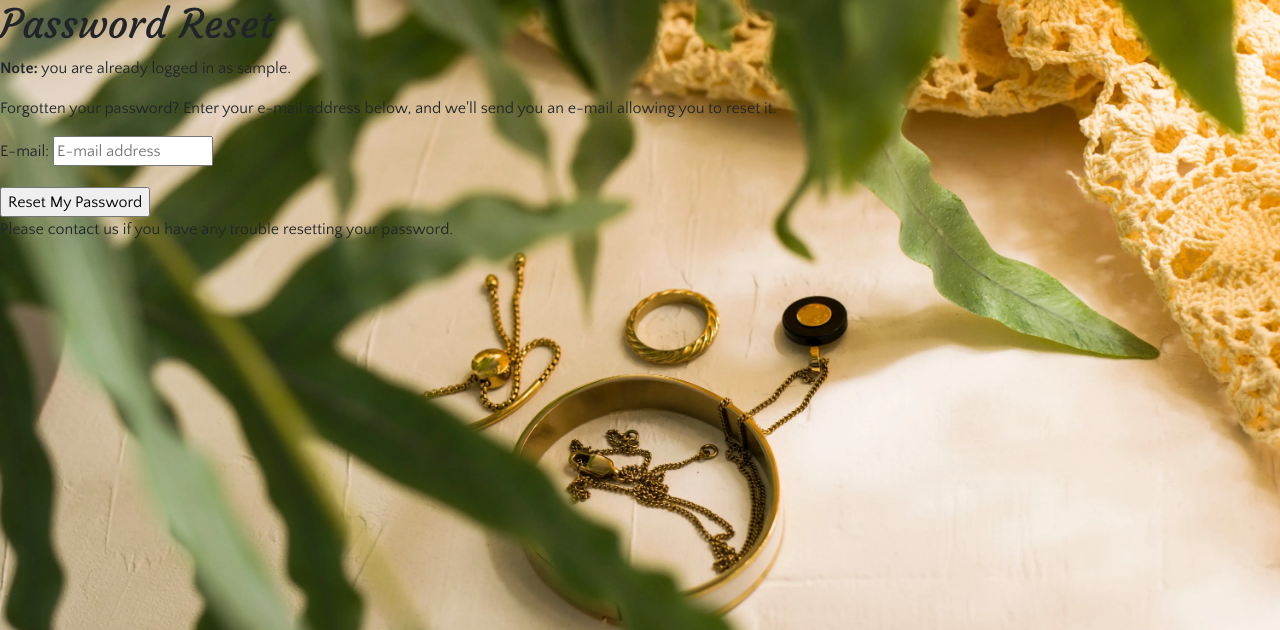
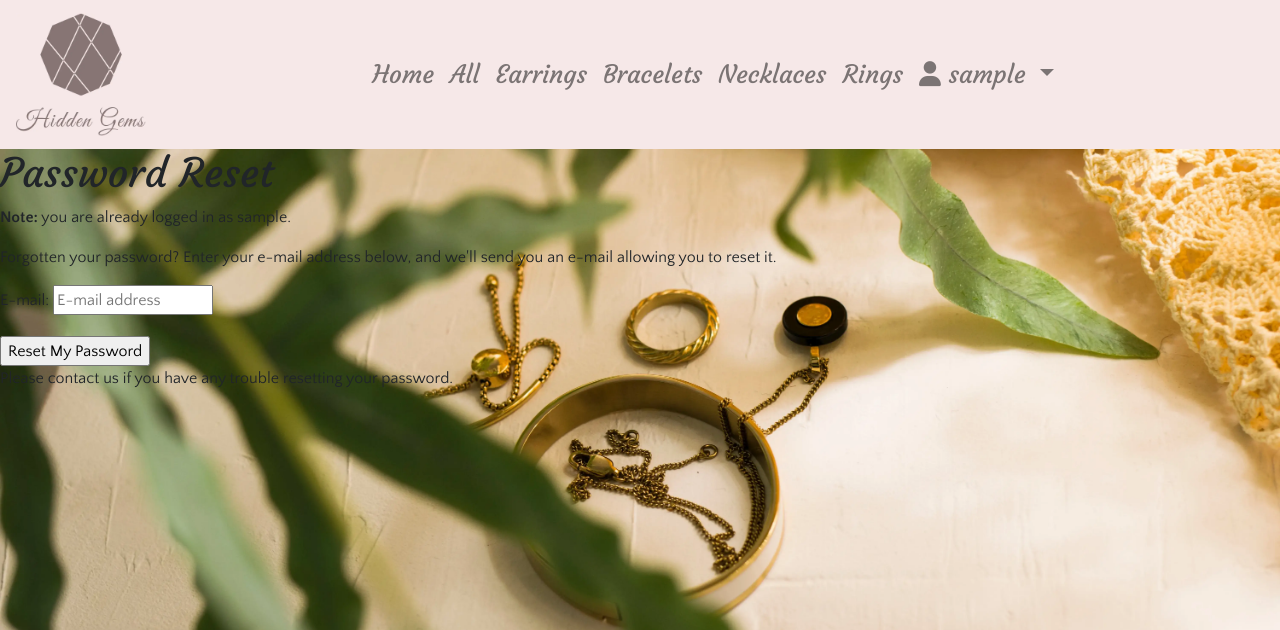
Before and after one commit to s-batish/hidden-gems, a Django app: page /accounts/password/reset/ in a window 1280 px wide. Shown: the top 630 px of the page. Run offline with Django 3.2, Linux system fonts and the light colour scheme; the visitor is signed in with stand-in values (Sample User, id 1); some libraries are stand-ins or nearby versions.

Commit message:
Add navbar with login/logout functionalities

```diff
--- a/static/css/base.css
+++ b/static/css/base.css
@@ -27,6 +27,10 @@ h1, h2, h3, h4, h5, h6 {
     font-family: var(--headings);
 }
 
+main {
+    flex: 1 0 auto;
+}
+
 .buttons {
     color: var(--light-pink);
     border: solid 1px var(--dark-blue);
@@ -38,3 +42,19 @@ h1, h2, h3, h4, h5, h6 {
     background-color: var(--light-pink);
     border: solid 1px var(--light-pink);
 }
+
+/* Navbar */
+.logo {
+    width: 130px;
+}
+
+.navbar {
+    font-family: var(--headings);
+    font-size: 25px;
+    background-color: var(--light-pink);
+}
+
+.navbar-expand-lg .navbar-collapse {
+    justify-content: right;
+    text-align: right;
+}
--- a/templates/base.html
+++ b/templates/base.html
@@ -35,7 +35,7 @@
         <title>Hidden Gems {% block extra_title %}{% endblock %}</title>
       </head>
   <body>
-    <header class="container-fluid fixed-top"></header>
+    {% include 'includes/navbar.html' %}
 
     {% if messages %}
         <div class="message-container"></div>
@@ -44,8 +44,10 @@
     {% block page_header %}
     {% endblock %}
 
-    {% block content %}
-    {% endblock %}
+    <main>
+        {% block content %}
+        {% endblock %}
+    </main>
 
     {% block postloadjs %}
     {% endblock %}
--- /dev/null
+++ b/templates/includes/navbar.html
@@ -0,0 +1,86 @@
+{% load static %}
+
+<header>
+    {% with request.resolver_match.url_name as url_name %}
+    <nav class="navbar navbar-expand-lg navbar-light">
+        <!-- Logo -->
+        <a class="navbar-brand" href="{% url 'home' %}"><img src="{% static 'images/logo.webp' %}"
+                alt="Hidden Gems logo" class="logo"></a>
+
+        <!-- Hamburger menu -->
+        <button class="navbar-toggler" type="button" data-toggle="collapse" data-target="#navbarNav"
+            aria-controls="navbarNav" aria-expanded="false" aria-label="Toggle navigation">
+            <span class="hamburger"><i class="fa-solid fa-bars"></i></span>
+        </button>
+
+        <!-- Navbar items -->
+        <div class="collapse navbar-collapse d-flex justify-content-center" id="navbarNav">
+            <ul class="navbar-nav">
+                <li class="nav-item">
+                    <a class="nav-link {% if url_name == 'home' %}active{% endif %}"
+                        href="{% url 'home' %}">Home</a>
+                </li>
+                <li class="nav-item">
+                    <a class="nav-link {% if url_name == 'our_classes' %}active-link{% endif %}"
+                        href="#">All</a>
+                </li>
+                <li class="nav-item">
+                    <a class="nav-link {% if url_name == 'create_booking' %}active-link{% endif %}"
+                        href="#">Earrings</a>
+                </li>
+                <li class="nav-item">
+                    <a class="nav-link {% if url_name == 'create_booking' %}active-link{% endif %}"
+                        href="#">Bracelets</a>
+                </li>
+                <li class="nav-item">
+                    <a class="nav-link {% if url_name == 'create_booking' %}active-link{% endif %}"
+                        href="#">Necklaces</a>
+                </li>
+                <li class="nav-item">
+                    <a class="nav-link {% if url_name == 'create_booking' %}active-link{% endif %}"
+                        href="#">Rings</a>
+                </li>
+                {% if request.user.is_staff %}
+                <li class="nav-item dropdown">
+                    <a
+                        class="nav-link dropdown-toggle {% if url_name == 'manage_bookings' or url_name == 'my_reviews' or url_name == 'account_logout' %}active-link{% endif %}"
+                        href="#" role="button" data-toggle="dropdown" aria-expanded="false">
+                        <i class="fa-solid fa-user"></i> {{user.username}}
+                    </a>
+                    <div class="dropdown-menu">
+                        <a class="dropdown-item" href="#">Product Management</a>
+                        <div class="dropdown-divider"></div>
+                        <a class="dropdown-item" href="/accounts/logout/">Logout</a>
+                    </div>
+                </li>
+                {% elif request.user.is_authenticated %}
+                <li class="nav-item dropdown">
+                    <a
+                        class="nav-link dropdown-toggle {% if url_name == 'manage_bookings' or url_name == 'my_reviews' or url_name == 'account_logout' %}active-link{% endif %}"
+                        href="#" role="button" data-toggle="dropdown" aria-expanded="false">
+                        <i class="fa-solid fa-user"></i> {{user.username}}
+                    </a>
+                    <div class="dropdown-menu dropdown-menu-right">
+                        <a class="dropdown-item" href="#">My Profile</a>
+                        <div class="dropdown-divider"></div>
+                        <a class="dropdown-item" href="/accounts/logout/">Logout</a>
+                    </div>
+                </li>
+                {% else %}
+                <li class="nav-item dropdown">
+                    <a
+                        class="nav-link dropdown-toggle {% if url_name == 'manage_bookings' or url_name == 'my_reviews' or url_name == 'account_logout' %}active-link{% endif %}"
+                        href="#" role="button" data-toggle="dropdown" aria-expanded="false">
+                        <i class="fa-solid fa-user"></i> {{user.username}}
+                    </a>
+                    <div class="dropdown-menu dropdown-menu-right">
+                        <a class="dropdown-item" href="/accounts/signup/">Register</a>
+                        <a class="dropdown-item" href="/accounts/login/">Login</a>
+                    </div>
+                </li>
+                {% endif %}
+            </ul>
+        </div>
+    </nav>
+    {% endwith %}
+</header>
```
Also changed, not shown: static/images/logo.webp (added).
